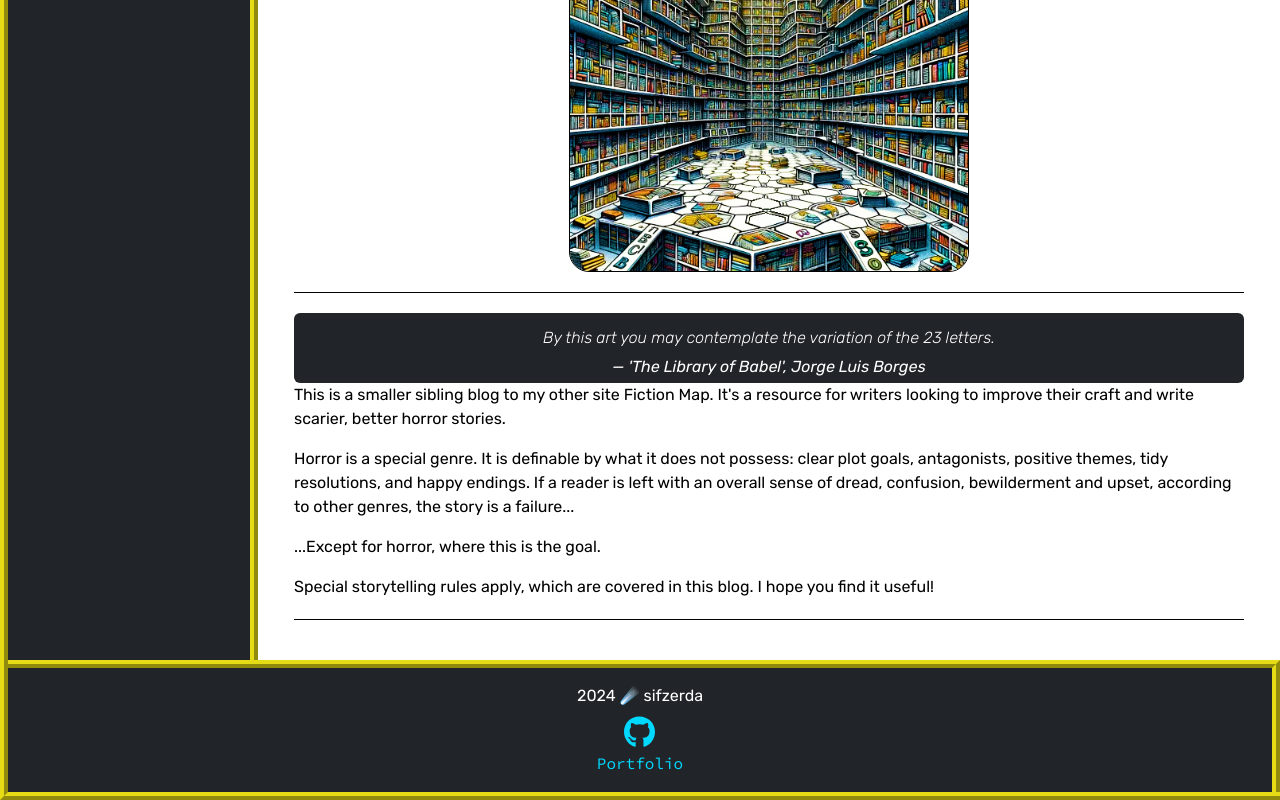
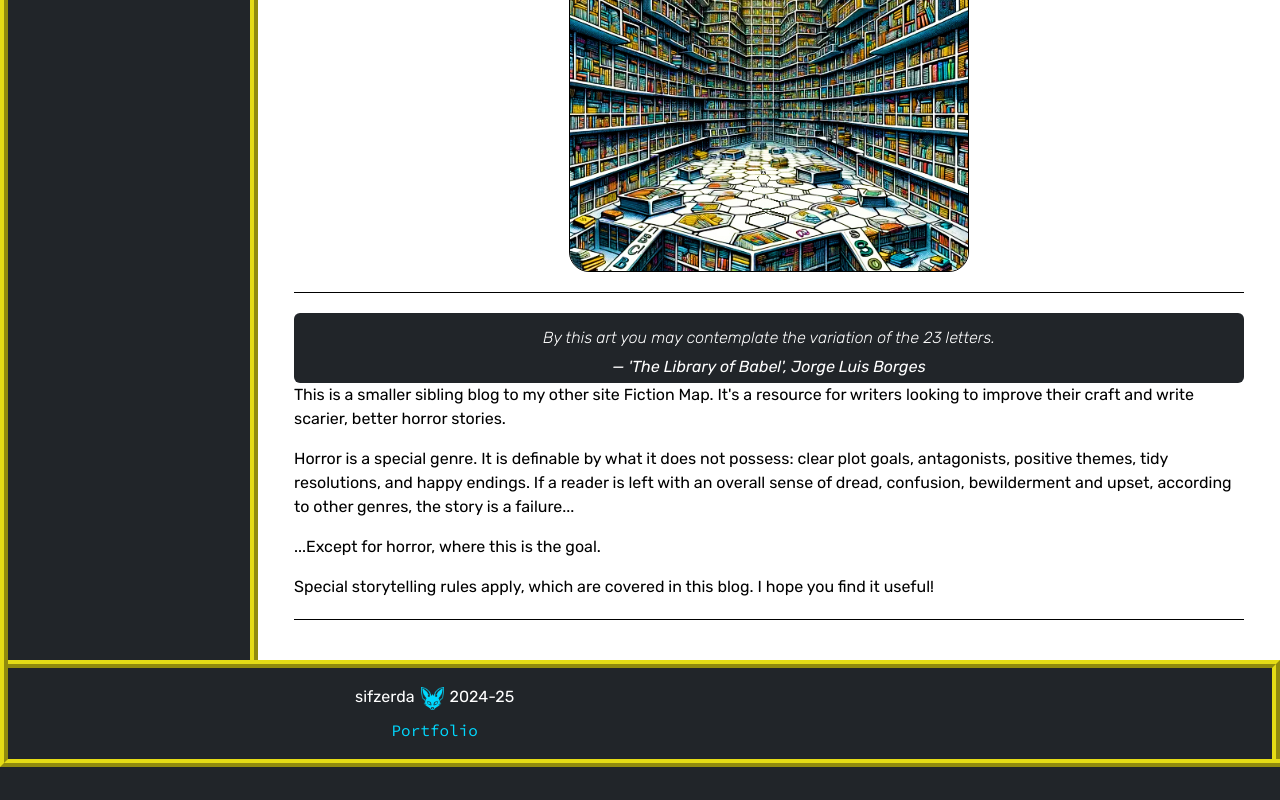
Before and after one commit to sifzerda/fmap, a React (Vite) app in the folder client/: page / in a window 1280 px wide. Shown: the part 419-1219 px from the top of the page. After the commit the page ends 1186 px from the top, so only its background shows below. Built offline with nearby package versions, Linux system fonts and the light colour scheme; a web font is replaced by a local one.

Commit message:
changed footer icon

```diff
--- a/client/src/App.css
+++ b/client/src/App.css
@@ -831,6 +831,49 @@ p {
   font-family: 'Source Code Pro';
 }
 
+.fox-head {
+filter:
+brightness(0)
+saturate(100%)
+invert(74%)
+sepia(29%)
+saturate(7025%)
+hue-rotate(147deg)
+brightness(106%)
+contrast(101%);
+}
+
+.fox-head:hover {
+filter:
+brightness(0)
+saturate(100%)
+invert(95%)
+sepia(76%)
+saturate(4200%)
+hue-rotate(352deg)
+brightness(96%)
+contrast(87%);
+}
+
+.footer-text img {
+  margin-left: -10px;
+  margin-right: -10px;
+}
+
+.footer-center {
+  display: flex;
+  align-items: center;
+  justify-content: center;
+  gap: 1rem;
+
+  position: relative;
+  text-align: center;
+}
+
+.footer-side {
+  font-size: 1rem;
+}
+
 a {
   color: var(--blue);
   font-weight: bold;
--- a/client/src/components/Footer.jsx
+++ b/client/src/components/Footer.jsx
@@ -1,23 +1,32 @@
 //import React from 'react';
-import { FontAwesomeIcon } from '@fortawesome/react-fontawesome';
-import { faGithub } from '@fortawesome/free-brands-svg-icons';
+import f3 from '../../src/assets/f3.png';
 
 function Footer() {
   return (
     <footer className="text-center text-white">
-      <div className="row d-flex justify-content-center">
         <div className="col-lg-8">
 
-          <p className="footer-text">2024 <span className='red-text-x'>☄️</span> sifzerda</p>
-          <a href="https://github.com/sifzerda/fiction" target="_blank" rel="noopener noreferrer" aria-label="Visit my GitHub repository" >
-          <FontAwesomeIcon icon={faGithub} size="2x" />
+        <p className="footer-text footer-center">
+          sifzerda
+          <a
+            href="https://github.com/sifzerda/fiction"
+            target="_blank"
+            rel="noopener noreferrer"
+            aria-label="Visit my GitHub repository"
+          >
+            <img
+              src={f3}
+              alt="fox head"
+              className="fox-head"
+              width="23"
+              height="23"
+            />
           </a>
-
-          <br></br>
+          2024-25
+        </p>
 
           <a href="https://react-td-portfolio.netlify.app/" target="_blank" rel="noopener noreferrer" aria-label="View my project portfolio">Portfolio</a>
 
-        </div>
       </div>
     </footer>
   );
```
Also changed, not shown: client/src/assets/f3.png (added).
